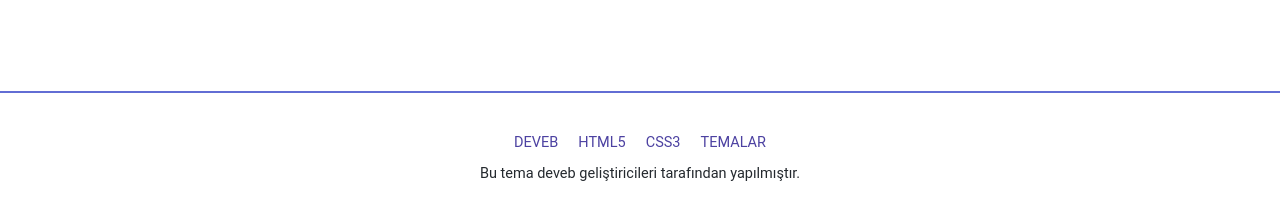
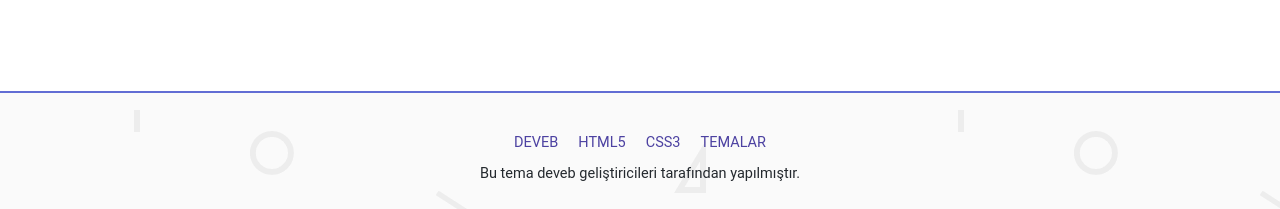
Before and after one commit to data-deveb/data-deveb.github.io, a Jekyll site: the page built from temalar/ilker/index.html, in a window 1280 px wide. Shown: the part 688-897 px from the top of the page. Built offline with Jekyll 4.4.1, drawn with Linux system fonts in a browser that asks for light colours.

Commit message:
ilker tema
güncelleme, footer arkaplan resmi eklendi.

```diff
--- a/temalar/ilker/assets/css/ilker.css
+++ b/temalar/ilker/assets/css/ilker.css
@@ -14,6 +14,8 @@ footer{
   padding-top:30px;
   padding-bottom:30px;
   border-top:2px solid #626dd4;
+  background:rgba(0, 0, 0, 0) url('/temalar/ilker/assets/img/geometry_@2X.png') repeat scroll 0% 0%;
+
 }
 
 
```
Also changed, not shown: temalar/ilker/assets/img/geometry_@2X.png (added).
